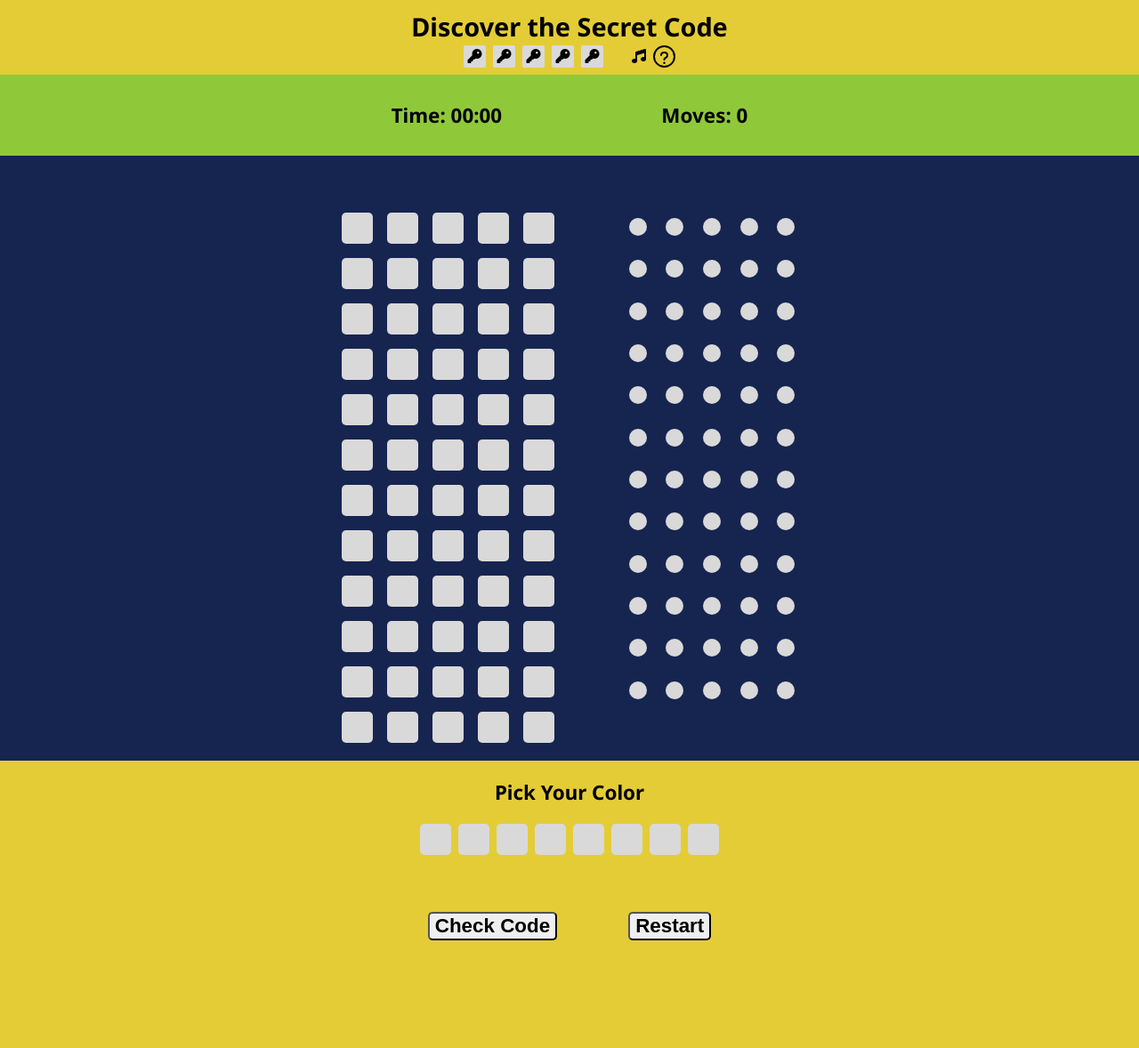
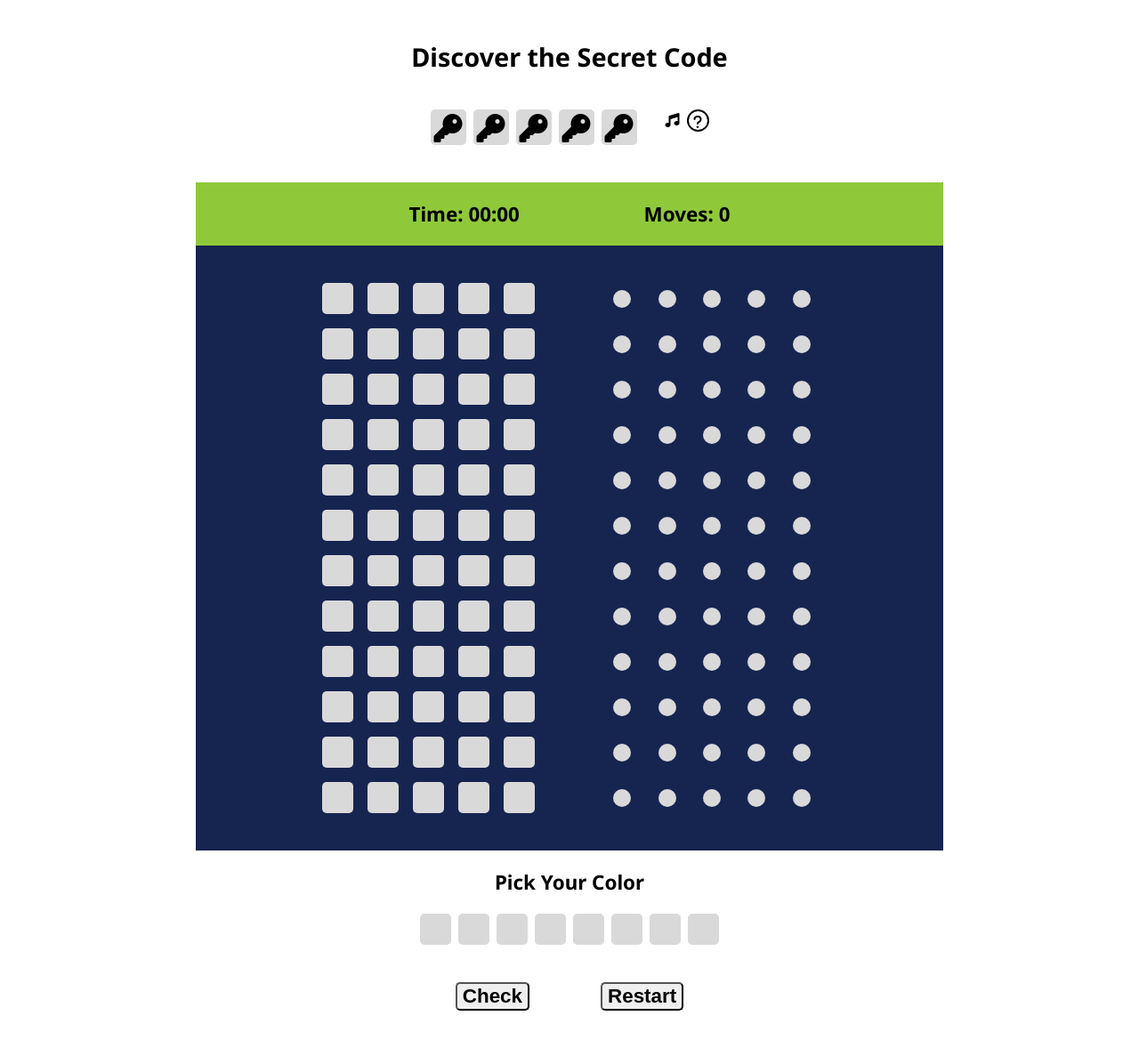
Before and after one commit to lucia2007/discover-the-code, a plain HTML site: page index.html in a window 1280 px wide. Shown: the whole page at 89% size. Before the commit the page ends 1121 px from the top, so only its background shows below. Drawn offline with Linux system fonts and the light colour scheme.

Commit message:
style: Increase size for the secret code for 800px and wider

```diff
--- a/assets/css/style.css
+++ b/assets/css/style.css
@@ -22,7 +22,7 @@ body {
     display: flex;
     flex-direction: column;
     min-height: 100vh;
-    background-color: #E4CC37;
+    background-color: #fff;
 }
 
 
@@ -42,7 +42,7 @@ body {
 
 /* header section */
 header {
-    background-color: #E4CC37;
+    background-color: #fff;
     padding: 0.5rem 5%;
     margin: 0;
 }
@@ -70,7 +70,7 @@ header {
     width: 25px;
     height: 25px;
     /* border: black solid 2px; */
-    border-radius: 2px;
+    border-radius: 5px;
     text-align: center;
     background-color: #D9D9D9;
 }
@@ -159,7 +159,7 @@ header {
 
 /* Options section */
 #ctn-options {
-    background-color: #E4CC37;
+    background-color: #fff;
 }
 
 #second-heading {
@@ -210,6 +210,7 @@ button {
     #ctn-circles-grid {
         width: 320px;
         height: 620px;
+        grid-gap: 1rem 1rem;
     }
 
     .circle {
@@ -227,8 +228,29 @@ button {
 
 
 @media (min-width: 800px) {
+    body {
+        width: 840px;
+        height: auto;
+        margin: auto auto;
+    }
+
+    header {
+        padding: 5%;
+    }
+
     .main-heading {
         font-size: 180%;
+        padding-bottom: 5%;
+    }
+
+    .secret-code-square {
+        width: 40px;
+        height: 40px;
+    }
+
+    .fa-key {
+        font-size: 200%;
+        padding-top: 5px;
     }
 
     #ctn-squares-grid {
--- a/index.html
+++ b/index.html
@@ -180,7 +180,7 @@
             <div class="square color-eight"></div>
         </div>
         <div id="buttons">
-            <button id="check-code">Check Code</button>
+            <button id="check-code">Check</button>
             <button id="restart">Restart</button>
         </div>
     </div>
```
